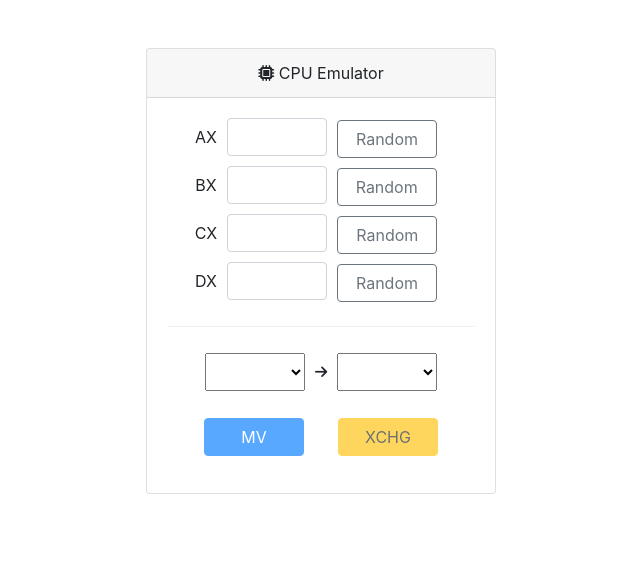
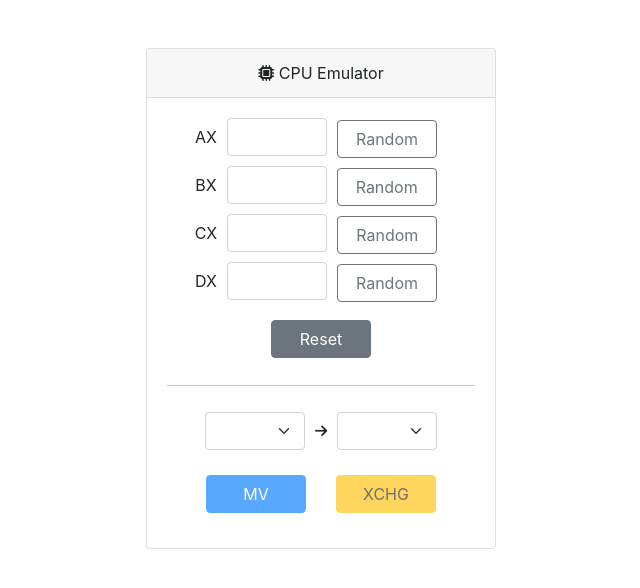
Before and after one commit to TymekB/cpu_emulator, a plain HTML site: page index.html in a window 1280 px wide. Shown: the whole page, without its empty margins (319-959 px from the left). Drawn offline with nearby package versions, Linux system fonts and the light colour scheme.

Commit message:
Add reset button

```diff
--- a/css/main.css
+++ b/css/main.css
@@ -21,8 +21,13 @@ body {
     margin: 10px;
 }
 
-.command-buttons > .btn {
-    margin: 17px;
+.command-btn {
+    margin: 15px;
+    min-width: 100px;
+}
+
+.reset-btn {
+    margin: 10px;
     min-width: 100px;
 }
 
@@ -32,5 +37,5 @@ body {
 }
 
 hr {
-    border-top : 1px solid #f3f0f0;
+    border-top : 1px solid #f0f0f0;
 }
--- a/index.html
+++ b/index.html
@@ -5,7 +5,7 @@
     <meta name="viewport" content="width=device-width, initial-scale=1.0">
     <title>Emulator</title>
 
-    <!--    <link href="https://cdn.jsdelivr.net/npm/bootstrap@5.1.3/dist/css/bootstrap.min.css" rel="stylesheet" integrity="sha384-1BmE4kWBq78iYhFldvKuhfTAU6auU8tT94WrHftjDbrCEXSU1oBoqyl2QvZ6jIW3" crossorigin="anonymous">-->
+    <link href="https://cdn.jsdelivr.net/npm/bootstrap@5.1.3/dist/css/bootstrap.min.css" rel="stylesheet" integrity="sha384-1BmE4kWBq78iYhFldvKuhfTAU6auU8tT94WrHftjDbrCEXSU1oBoqyl2QvZ6jIW3" crossorigin="anonymous">
     <link href="css/bootstrap.min.css" rel="stylesheet">
     <link href="https://cdnjs.cloudflare.com/ajax/libs/font-awesome/6.1.1/css/all.min.css" rel="stylesheet">
     <link href="css/main.css" rel="stylesheet">
@@ -34,6 +34,10 @@
                                 </button>
                             </div>
                         </div>
+
+                        <div class="d-flex justify-content-center">
+                            <button type="button" class="btn btn-secondary reset-btn" @click="reset()">Reset</button>
+                        </div>
                         <hr>
 
                         <div class="d-flex flex-row justify-content-center">
@@ -50,14 +54,14 @@
                             </select>
                         </div>
 
-                        <div class="d-flex flex-row justify-content-center command-buttons">
-                            <button type="button" class="btn btn-primary shadow-none"
+                        <div class="d-flex flex-row justify-content-center">
+                            <button type="button" class="btn btn-primary shadow-none command-btn"
                                     @click="move(from, to)"
                                     :disabled="isDisabled()"
                             >
                                 MV
                             </button>
-                            <button type="button" class="btn btn-warning shadow-none"
+                            <button type="button" class="btn btn-warning shadow-none command-btn"
                                     @click="exchange(from, to)"
                                     :disabled="isDisabled()"
                             >
--- a/js/main.js
+++ b/js/main.js
@@ -39,5 +39,8 @@ new Vue({
             const index = this.getRegisterIndexByName(name);
             this.register[index].value = (Math.floor(Math.random() * 65535) + 4096).toString(16);
         },
+        reset: function() {
+            this.register = this.register.map(el => ({name: el.name, value: ""}));
+        }
     }
 });
```
